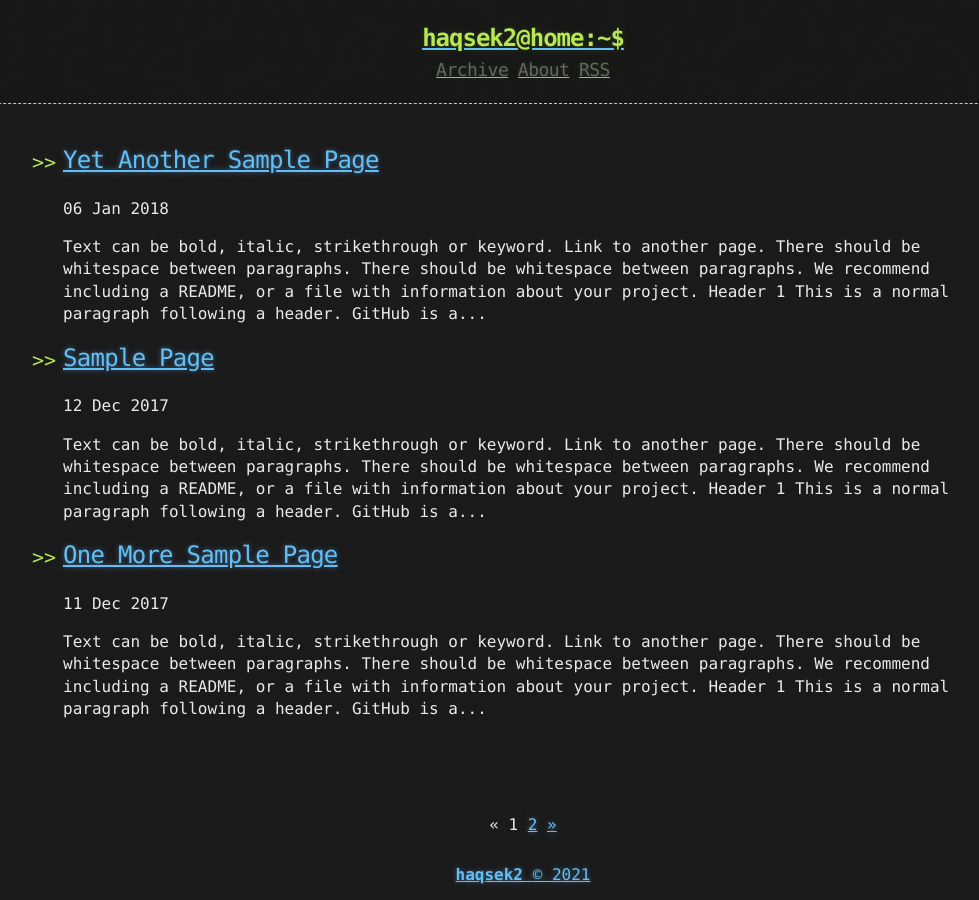
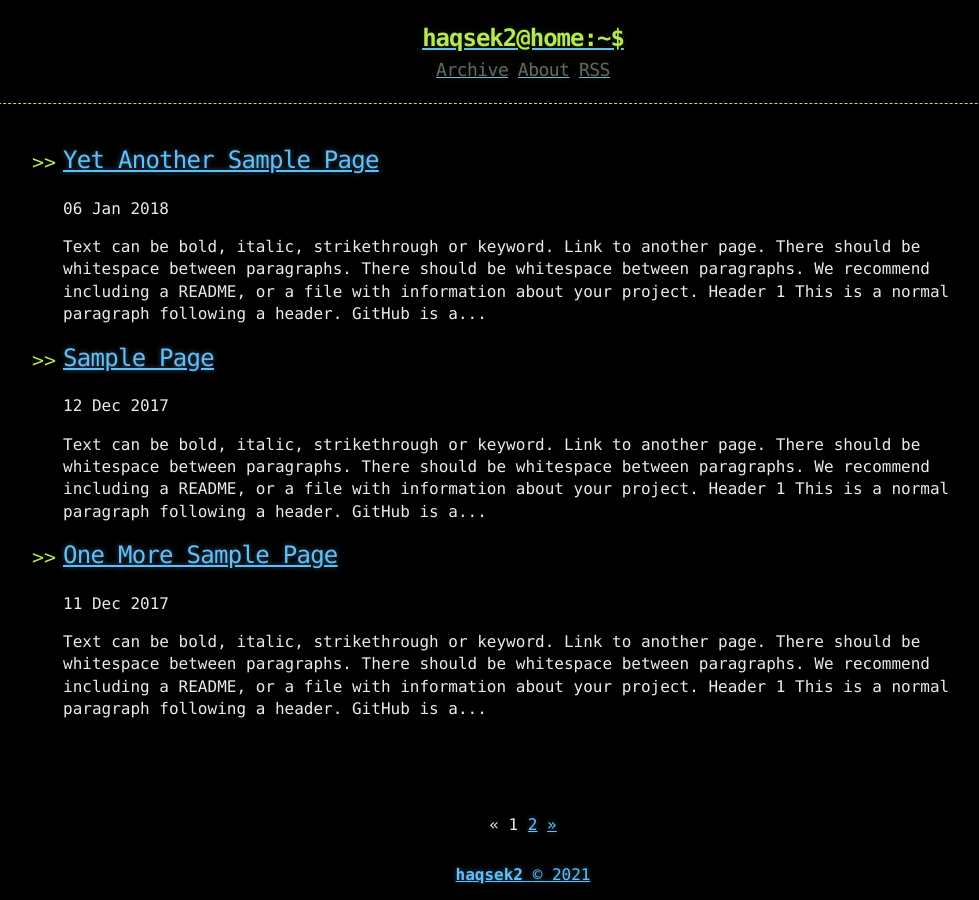
Before and after one commit to haqsek2/haqsek2.github.io, a Jekyll site: the page built from index.html, in a window 1280 px wide. Shown: the whole page, without its empty margins (117-1096 px from the left). Built offline with Jekyll 4.4.1, drawn with Linux system fonts in a browser that asks for light colours; the list of posts is cut into pages by our own code.

Commit message:
Update base.scss

```diff
--- a/_sass/base.scss
+++ b/_sass/base.scss
@@ -14,7 +14,7 @@ $blockquote-border: $dove-grey !default;
 body {
   margin: 0;
   padding: 0;
-  background: $body-background url("../assets/bkg.png") 0 0;
+  background: #000000;
   color: $body-foreground;
   font-size: 16px;
   line-height: 1.5;
```
